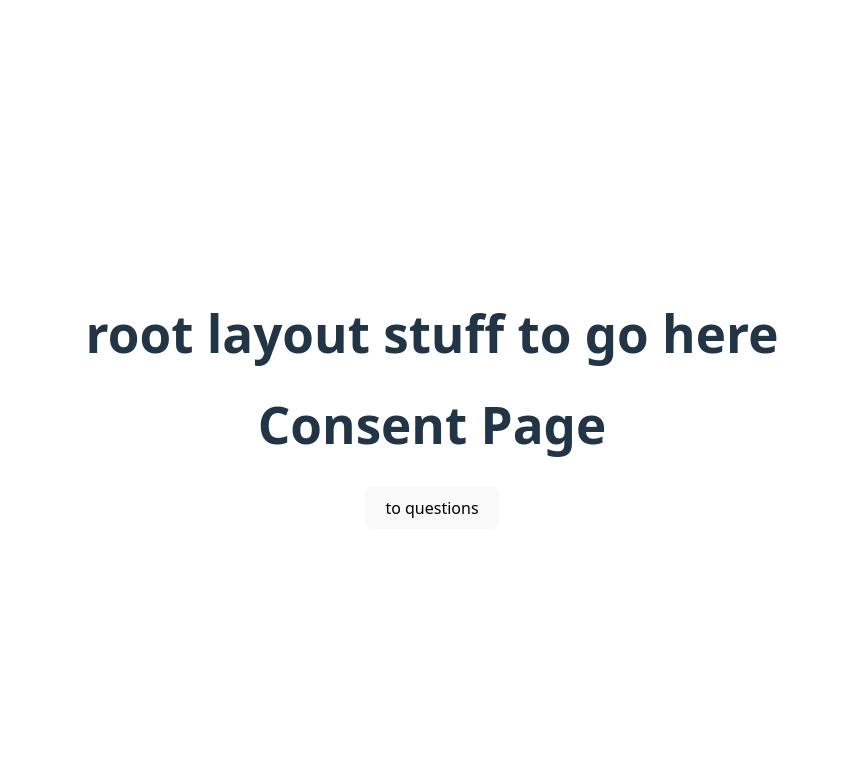
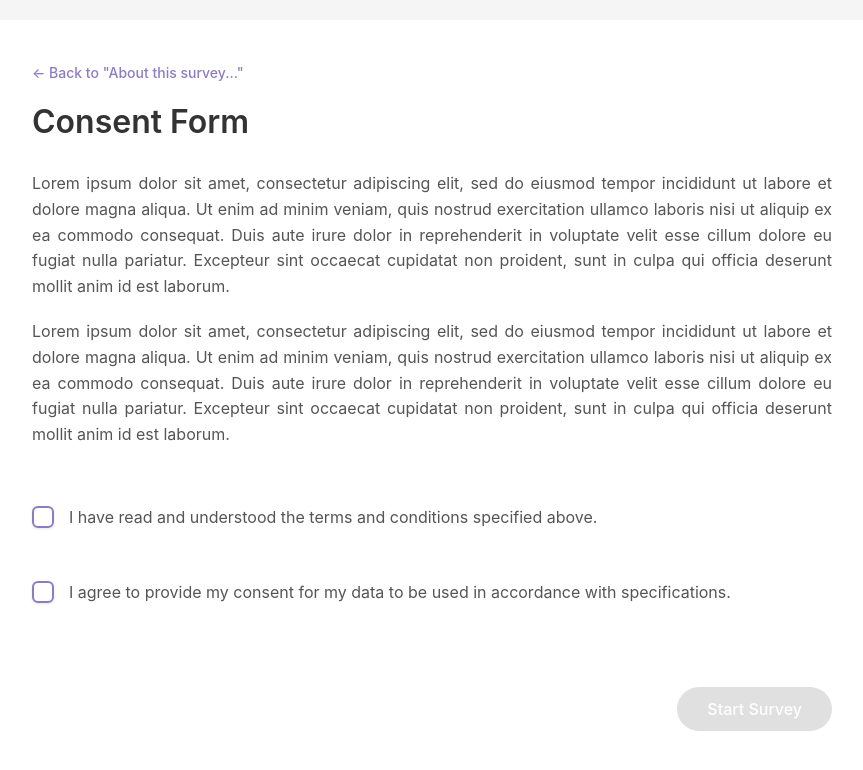
Before and after one commit to SauravK12/705_backend, a React (Vite) app in the folder client/: page /consent in a window 1280 px wide. Shown: the top 770 px of the page, without its empty margins (208-1071 px from the left). Built offline with nearby package versions, Linux system fonts and the light colour scheme.

Commit message:
Consent Page

```diff
--- /dev/null
+++ b/client/src/pages/ConsentPage.css
@@ -0,0 +1,294 @@
+/* Complete reset styles for consent page - Remove all borders and debugging styles */
+body:has(.consent-page) *:not(.custom-checkbox),
+.consent-page *:not(.custom-checkbox),
+#root:has(.consent-page) *:not(.custom-checkbox),
+.root-container *:not(.custom-checkbox) {
+  border: none !important;
+  outline: none !important;
+  box-shadow: none !important;
+}
+
+/* Ensure checkboxes remain visible in ALL conditions */
+.custom-checkbox {
+  border: 2px solid #8e7cc3 !important;
+  background-color: white !important;
+  visibility: visible !important;
+  opacity: 1 !important;
+  box-sizing: border-box !important;
+}
+
+/* Override any potential border resets specifically for checkboxes */
+.consent-page .custom-checkbox,
+.consent-container .custom-checkbox,
+.checkbox-container .custom-checkbox {
+  border: 2px solid #8e7cc3 !important;
+}
+
+.root-container {
+  margin: 0 !important;
+  padding: 0 !important;
+  background: none !important;
+  display: block !important;
+  place-items: unset !important;
+}
+
+body:has(.consent-page) {
+  margin: 0 !important;
+  padding: 0 !important;
+  display: block !important;
+  place-items: unset !important;
+  background: #f5f5f5 !important;
+}
+
+#root:has(.consent-page) {
+  max-width: none !important;
+  margin: 0 !important;
+  padding: 0 !important;
+  text-align: left !important;
+}
+
+.consent-page {
+  position: fixed;
+  top: 0;
+  left: 0;
+  width: 100vw;
+  height: 100vh;
+  background-color: #f5f5f5;
+  padding: 20px;
+  font-family: -apple-system, BlinkMacSystemFont, 'Segoe UI', Roboto, Oxygen, Ubuntu, Cantarell, sans-serif;
+  color: #333;
+  overflow-y: auto;
+  box-sizing: border-box;
+  margin: 0;
+  z-index: 1000;
+}
+
+.consent-container {
+  max-width: 800px;
+  margin: 0 auto;
+  background-color: white;
+  border-radius: 8px;
+  padding: 40px;
+  box-shadow: 0 2px 10px rgba(0, 0, 0, 0.1);
+  border: none !important;
+  outline: none !important;
+}
+
+.back-link {
+  display: inline-flex;
+  align-items: center;
+  color: #8e7cc3;
+  text-decoration: none;
+  font-size: 14px;
+  margin-bottom: 20px;
+  transition: color 0.2s ease;
+}
+
+.back-link:hover {
+  color: #7a6db0;
+}
+
+.consent-title {
+  font-size: 32px;
+  font-weight: 600;
+  color: #333;
+  margin: 0 0 30px 0;
+  line-height: 1.2;
+}
+
+.consent-content {
+  display: flex;
+  flex-direction: column;
+  gap: 30px;
+}
+
+.terms-section {
+  display: flex;
+  flex-direction: column;
+  gap: 20px;
+}
+
+.terms-text {
+  color: #555;
+  line-height: 1.6;
+  font-size: 16px;
+  margin: 0;
+  text-align: justify;
+}
+
+
+
+.consent-checkboxes {
+  display: flex !important;
+  flex-direction: column;
+  gap: 20px;
+  margin: 20px 0;
+  visibility: visible !important;
+}
+
+.checkbox-container {
+  display: flex !important;
+  align-items: flex-start;
+  gap: 15px;
+  cursor: pointer;
+  position: relative;
+  margin-bottom: 15px;
+  padding: 8px 0;
+  border-radius: 8px;
+  transition: background-color 0.2s ease;
+}
+
+.checkbox-container:hover {
+  background-color: rgba(142, 124, 195, 0.05);
+  padding: 8px 12px;
+  margin: 0 -12px 15px -12px;
+}
+
+.consent-checkbox {
+  position: absolute;
+  opacity: 0;
+  cursor: pointer;
+}
+
+.custom-checkbox {
+  width: 22px !important;
+  height: 22px !important;
+  min-width: 22px !important;
+  border: 2px solid #8e7cc3 !important;
+  border-radius: 6px !important;
+  display: flex !important;
+  align-items: center !important;
+  justify-content: center !important;
+  background-color: white !important;
+  transition: all 0.3s cubic-bezier(0.4, 0, 0.2, 1);
+  margin-top: 1px;
+  outline: none !important;
+  flex-shrink: 0 !important;
+  box-sizing: border-box !important;
+  cursor: pointer;
+  position: relative;
+  box-shadow: 0 1px 3px rgba(0, 0, 0, 0.1) !important;
+}
+
+.consent-checkbox:checked + .custom-checkbox {
+  background: linear-gradient(135deg, #8e7cc3 0%, #9d8bd1 100%) !important;
+  border-color: #8e7cc3 !important;
+  border: 2px solid #8e7cc3 !important;
+  transform: scale(1.05);
+  box-shadow: 0 2px 8px rgba(142, 124, 195, 0.3) !important;
+}
+
+.consent-checkbox:checked + .custom-checkbox::after {
+  content: '✓';
+  color: white !important;
+  font-size: 16px;
+  font-weight: 900;
+  display: block !important;
+  visibility: visible !important;
+  text-shadow: 0 1px 2px rgba(0, 0, 0, 0.2);
+  animation: checkmark-appear 0.2s ease-out;
+}
+
+.checkbox-text {
+  color: #555;
+  line-height: 1.5;
+  font-size: 16px;
+  flex: 1;
+}
+
+.start-survey-btn {
+  align-self: flex-end;
+  background-color: #8e7cc3;
+  color: white;
+  border: none !important;
+  outline: none !important;
+  border-radius: 25px;
+  padding: 12px 30px;
+  font-size: 16px;
+  font-weight: 500;
+  cursor: pointer;
+  transition: all 0.2s ease;
+  margin-top: 10px;
+}
+
+.start-survey-btn.enabled:hover {
+  background-color: #7a6db0;
+  transform: translateY(-1px);
+}
+
+.start-survey-btn.disabled {
+  background-color: #ccc;
+  cursor: not-allowed;
+  opacity: 0.6;
+}
+
+/* Responsive design */
+@media (max-width: 768px) {
+  .consent-page {
+    padding: 10px;
+  }
+
+  .consent-container {
+    padding: 20px;
+  }
+
+  .consent-title {
+    font-size: 24px;
+  }
+
+  .terms-text {
+    font-size: 14px;
+  }
+
+
+}
+
+/* Force checkbox borders to always be visible with beautiful styling */
+.custom-checkbox,
+.custom-checkbox:before,
+.custom-checkbox:after,
+.consent-checkbox + .custom-checkbox,
+.consent-checkbox:not(:checked) + .custom-checkbox {
+  border: 2px solid #8e7cc3 !important;
+  border-width: 2px !important;
+  border-style: solid !important;
+  border-color: #8e7cc3 !important;
+}
+
+.consent-checkbox:checked + .custom-checkbox {
+  background: linear-gradient(135deg, #8e7cc3 0%, #9d8bd1 100%) !important;
+  border-color: #8e7cc3 !important;
+}
+
+/* Hover and focus states for better interactivity */
+.checkbox-container:hover .custom-checkbox {
+  border-color: #7a6db0 !important;
+  box-shadow: 0 2px 8px rgba(142, 124, 195, 0.2) !important;
+  transform: translateY(-1px);
+}
+
+.consent-checkbox:focus + .custom-checkbox {
+  border: 2px solid #8e7cc3 !important;
+  box-shadow: 0 0 0 3px rgba(142, 124, 195, 0.3) !important;
+}
+
+/* Beautiful checkmark animation */
+@keyframes checkmark-appear {
+  0% {
+    opacity: 0;
+    transform: scale(0.3) rotate(45deg);
+  }
+  50% {
+    opacity: 0.7;
+    transform: scale(1.1) rotate(0deg);
+  }
+  100% {
+    opacity: 1;
+    transform: scale(1) rotate(0deg);
+  }
+}
+
+.start-survey-btn:focus {
+  outline: none;
+  box-shadow: 0 0 0 2px rgba(142, 124, 195, 0.3);
+}
--- a/client/src/pages/ConsentPage.jsx
+++ b/client/src/pages/ConsentPage.jsx
@@ -1,14 +1,96 @@
-import { Link } from 'react-router-dom';
+import { useState } from 'react';
+import { Link, useNavigate } from 'react-router-dom';
+import './ConsentPage.css';
 
 function ConsentPage() {
+  const navigate = useNavigate();
+  const [consents, setConsents] = useState({
+    termsAccepted: false,
+    dataConsent: false
+  });
+
+  const handleConsentChange = (consentType) => {
+    const newConsents = {
+      ...consents,
+      [consentType]: !consents[consentType]
+    };
+    setConsents(newConsents);
+  };
+
+  const handleStartSurvey = () => {
+    const isFormValid = consents.termsAccepted && consents.dataConsent;
+    if (isFormValid) {
+      navigate('/questionnaire');
+    }
+  };
+
   return (
-    <div>
-        <h1>Consent Page</h1>
-        <Link to="/questionnaire">
-            <button>
-                to questions
-            </button>
+    <div className="consent-page">
+      <div className="consent-container">
+        <Link to="/" className="back-link">
+          ← Back to "About this survey..."
         </Link>
+
+        <h1 className="consent-title">Consent Form</h1>
+
+        <div className="consent-content">
+          <div className="terms-section">
+            <p className="terms-text">
+              Lorem ipsum dolor sit amet, consectetur adipiscing elit, sed do eiusmod tempor incididunt ut
+              labore et dolore magna aliqua. Ut enim ad minim veniam, quis nostrud exercitation ullamco
+              laboris nisi ut aliquip ex ea commodo consequat. Duis aute irure dolor in reprehenderit in
+              voluptate velit esse cillum dolore eu fugiat nulla pariatur. Excepteur sint occaecat cupidatat non
+              proident, sunt in culpa qui officia deserunt mollit anim id est laborum.
+            </p>
+
+            <p className="terms-text">
+              Lorem ipsum dolor sit amet, consectetur adipiscing elit, sed do eiusmod tempor incididunt ut
+              labore et dolore magna aliqua. Ut enim ad minim veniam, quis nostrud exercitation ullamco
+              laboris nisi ut aliquip ex ea commodo consequat. Duis aute irure dolor in reprehenderit in
+              voluptate velit esse cillum dolore eu fugiat nulla pariatur. Excepteur sint occaecat cupidatat non
+              proident, sunt in culpa qui officia deserunt mollit anim id est laborum.
+            </p>
+          </div>
+
+
+
+          <div className="consent-checkboxes">
+            <label className="checkbox-container">
+              <input
+                type="checkbox"
+                checked={consents.termsAccepted}
+                onChange={() => handleConsentChange('termsAccepted')}
+                className="consent-checkbox"
+              />
+              <div className="custom-checkbox"></div>
+              <span className="checkbox-text">
+                I have read and understood the terms and conditions specified above.
+              </span>
+            </label>
+
+            <label className="checkbox-container">
+              <input
+                type="checkbox"
+                checked={consents.dataConsent}
+                onChange={() => handleConsentChange('dataConsent')}
+                className="consent-checkbox"
+              />
+              <div className="custom-checkbox"></div>
+              <span className="checkbox-text">
+                I agree to provide my consent for my data to be used in accordance with specifications.
+              </span>
+            </label>
+          </div>
+
+          <button
+            onClick={handleStartSurvey}
+            disabled={!(consents.termsAccepted && consents.dataConsent)}
+            className={`start-survey-btn ${(consents.termsAccepted && consents.dataConsent) ? 'enabled' : 'disabled'}`}
+          >
+            Start Survey
+          </button>
+        </div>
+      </div>
     </div>
   );
 }
```
